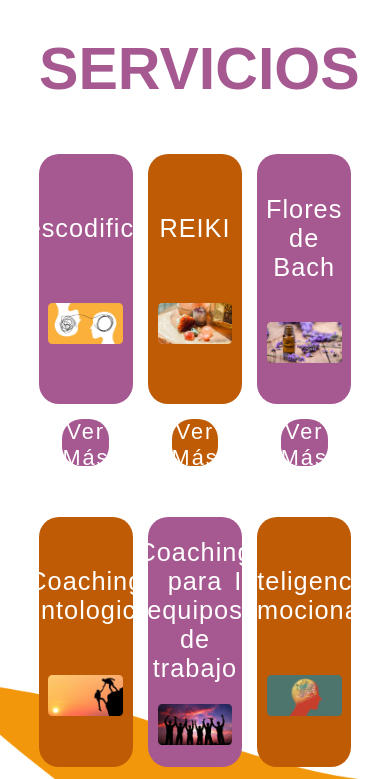
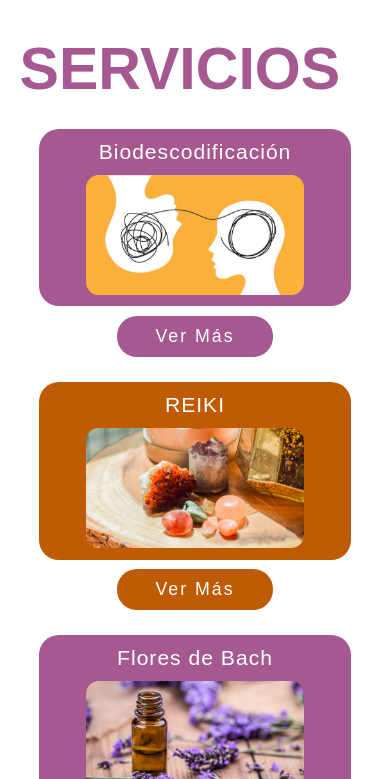
Before and after one commit to LAUTYslz/Revolucion-Interior, a plain HTML site: page servicios.html in a window 390 px wide. Shown: the part 60-839 px from the top of the page. Drawn offline with Linux system fonts and the light colour scheme; a web font is replaced by a local one.

Commit message:
responsive servicios.css celular

```diff
--- a/estilos/contacto.css
+++ b/estilos/contacto.css
@@ -195,8 +195,10 @@ label{
 @media screen and (max-width: 767px) {
 
     main{
-        background-image: url(/imagenes-titulo/celular/contacto.png);
-        background-size: cover;
+        /* background-image: url(/imagenes-titulo/celular/contacto.png); */
+        background-image: url(/imagenes-titulo/pc/trazado\ 2.png);
+        /* background-color: black; */
+        /* background-size: co; */
         background-position: center;
         height: auto;
         display: flex;
@@ -207,6 +209,7 @@ label{
     }
     #contacto-titulo{
         width: 90%;
+        color: #A65891;
     }
 
     h2{
@@ -214,12 +217,15 @@ label{
         text-decoration: underline;
         text-decoration-thickness: 2px;
         text-underline-offset: 1.5vh;
+        text-decoration-color: #A65891;
         margin: 2vh 0;
+        color: black;
      }
 
     label{
         font-size: 2.5vh;
         padding-left: 1vh;
+        color: black;
     }
 
     #contenido-contacto{
@@ -240,7 +246,10 @@ label{
         margin: 2vh 0;
         /* background-image: url(/imagenes-titulo/pc/contacto-texto.png); */
         /* background-size: cover; */
-
+    }
+    #texto-contacto p{
+        color: black;
+        font-weight: 400;
     }
 
     #contenedor-contacto-form{
@@ -262,8 +271,8 @@ label{
         border-radius: 20px;
         width: 100%;
         height: 4vh;
-        border: none;
-        background-color: rgba(255, 255, 255, 0.8);
+        border: 1px solid black;
+        background-color: #8c350365;
         padding: 0 2vh;
         font-size: 2.7vh;
         transition: .2s all;
--- a/estilos/servicios.css
+++ b/estilos/servicios.css
@@ -131,3 +131,57 @@ main{
     }
 
 }
+
+@media screen and (max-width: 767px) {
+
+    main{
+        background-image: url(/imagenes-titulo/tablet/trazado\ 2.png);
+        background-size: contain;
+        background-repeat:no-repeat;
+        background-position: center;
+    }
+
+    #servicios-titulo{
+        color: #A65891;
+        width: 90%;
+        margin: 0vh auto 3vh;
+        padding-top: 3.3vh;
+    }
+
+    #contenedor-servicios{
+        width: 80%;
+        margin: auto;
+        display: grid;
+        grid-template-columns: repeat(auto-fill, minmax(80%, 1fr)); /* Cada columna tiene un ancho mínimo de 300px y se expandirá para ocupar el espacio disponible */
+        grid-gap: 3vh 5%; /* Espacio entre los elementos */
+    }
+
+    .servicios{
+        height: 27vh;
+    }
+    .servicios button{
+        width: 50%;
+        height: 18%;
+        font-size: 1.8vh;
+        transition: none;
+    }
+    .servicios button h3{
+        letter-spacing: 2px;
+    }
+    .texto-servicios h3{
+        font-size: 2.5vh;
+    }
+    .texto-servicios img{
+        width: 70%;
+    }
+    .texto-servicios{
+        height: 78%;
+    }
+    .servicios button:hover{
+        cursor: pointer;
+        border:none;
+        scale: 1;
+        color: white;
+        /* border: 3px solid black ; */
+    }
+}
```
